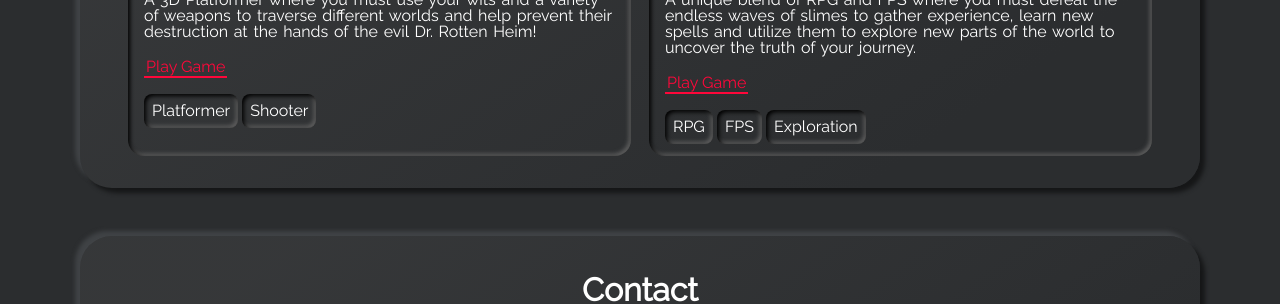
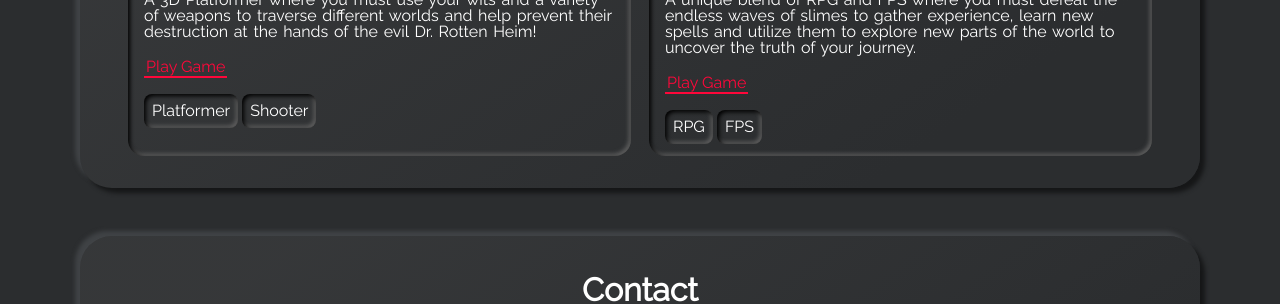
Before and after one commit to Seidmani64/Seidmani64.github.io, a Jekyll site: the page built from index.html, in a window 1280 px wide. Shown: the part 1502-1806 px from the top of the page. Built offline with Jekyll 4.4.1, drawn with Linux system fonts in a browser that asks for light colours.

Commit message:
Modified project tag

```diff
--- a/_data/projects.yml
+++ b/_data/projects.yml
@@ -26,4 +26,3 @@
   tags:
     - tag: RPG
     - tag: FPS
-    - tag: Exploration
```
